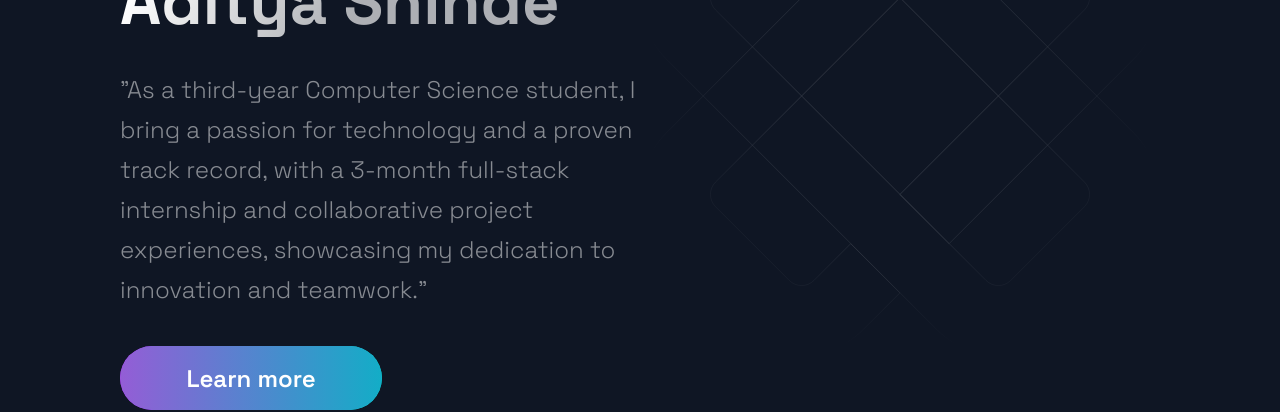
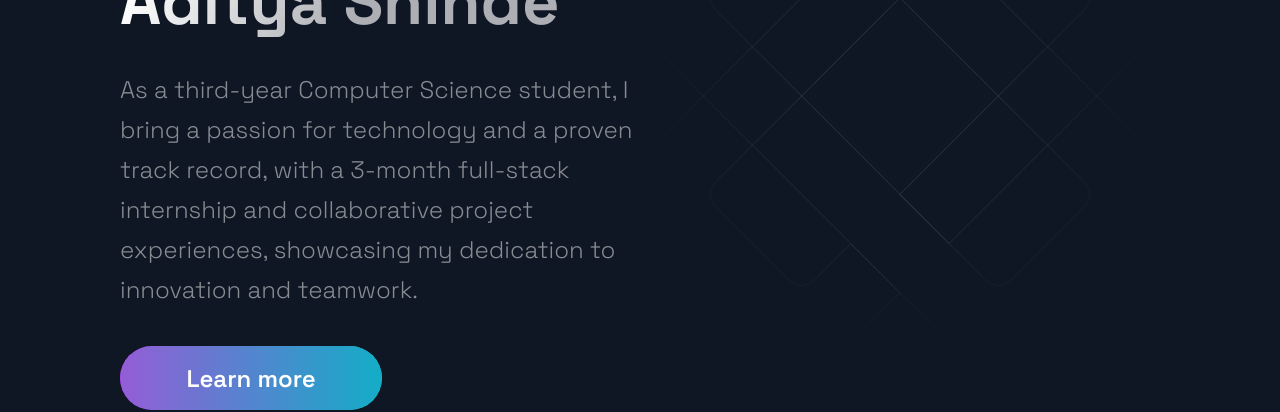
Before and after one commit to adityasshinde/PortFolio, a Next.js app: page / in a window 1280 px wide. Shown: the part 276-688 px from the top of the page. Built offline with nearby package versions, Linux system fonts and the light colour scheme.

Commit message:
bug fix 2

```diff
--- a/src/components/Hero/Hero.js
+++ b/src/components/Hero/Hero.js
@@ -11,9 +11,7 @@ const Hero = (props) => (
        Hii, {`I'm`}<br/>
        Aditya Shinde
 </SectionTitle>
-<SectionText>
-
-"As a third-year Computer Science student, I bring a passion for technology and a proven track record, with a 3-month full-stack internship and collaborative project experiences, showcasing my dedication to innovation and teamwork."</SectionText>
+<SectionText>As a third-year Computer Science student, I bring a passion for technology and a proven track record, with a 3-month full-stack internship and collaborative project experiences, showcasing my dedication to innovation and teamwork.</SectionText>
 <Button onClick={()=>window.location='https://github.com/adityasshinde'} target='_blank'>Learn more</Button>
     </LeftSection>
   </Section>
```
